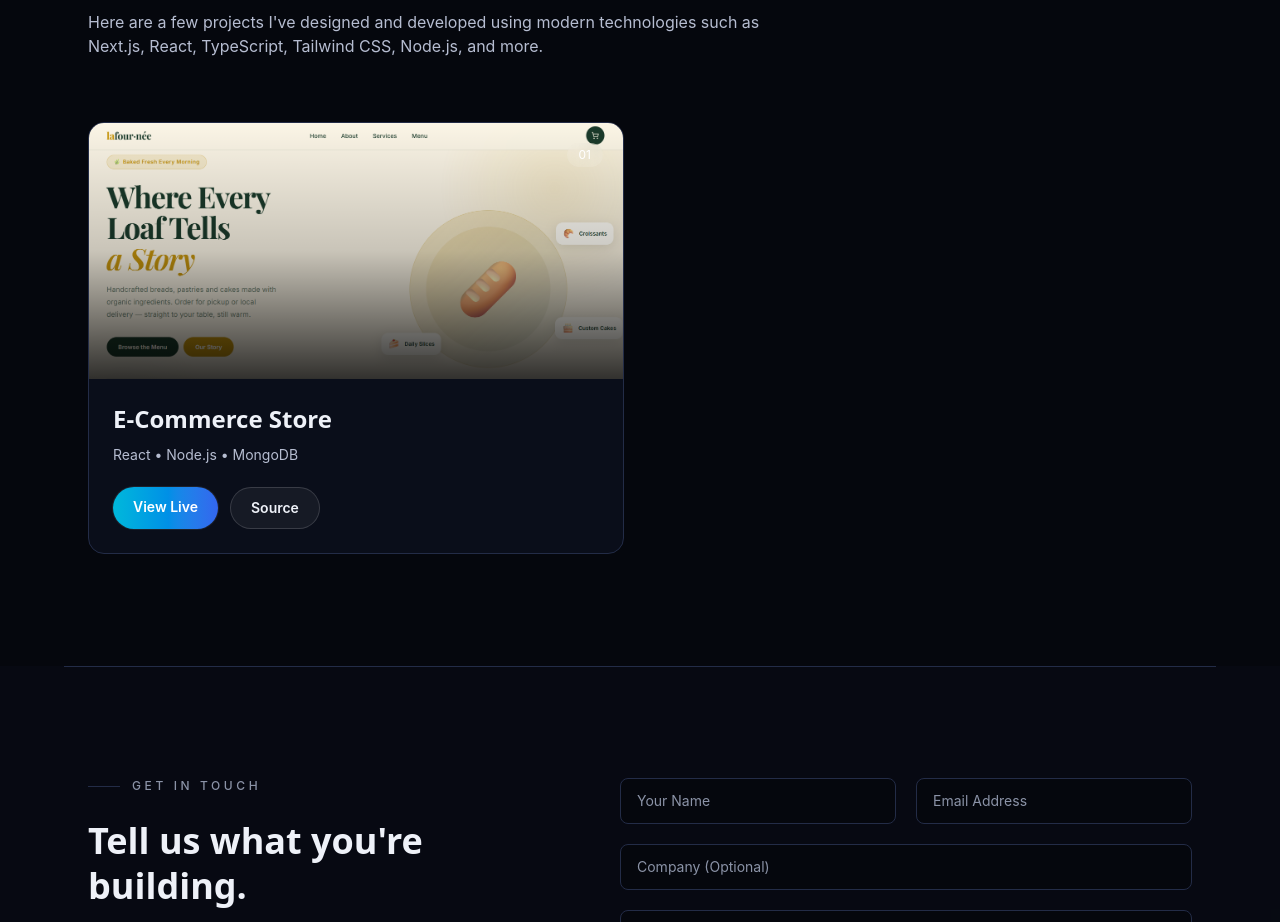
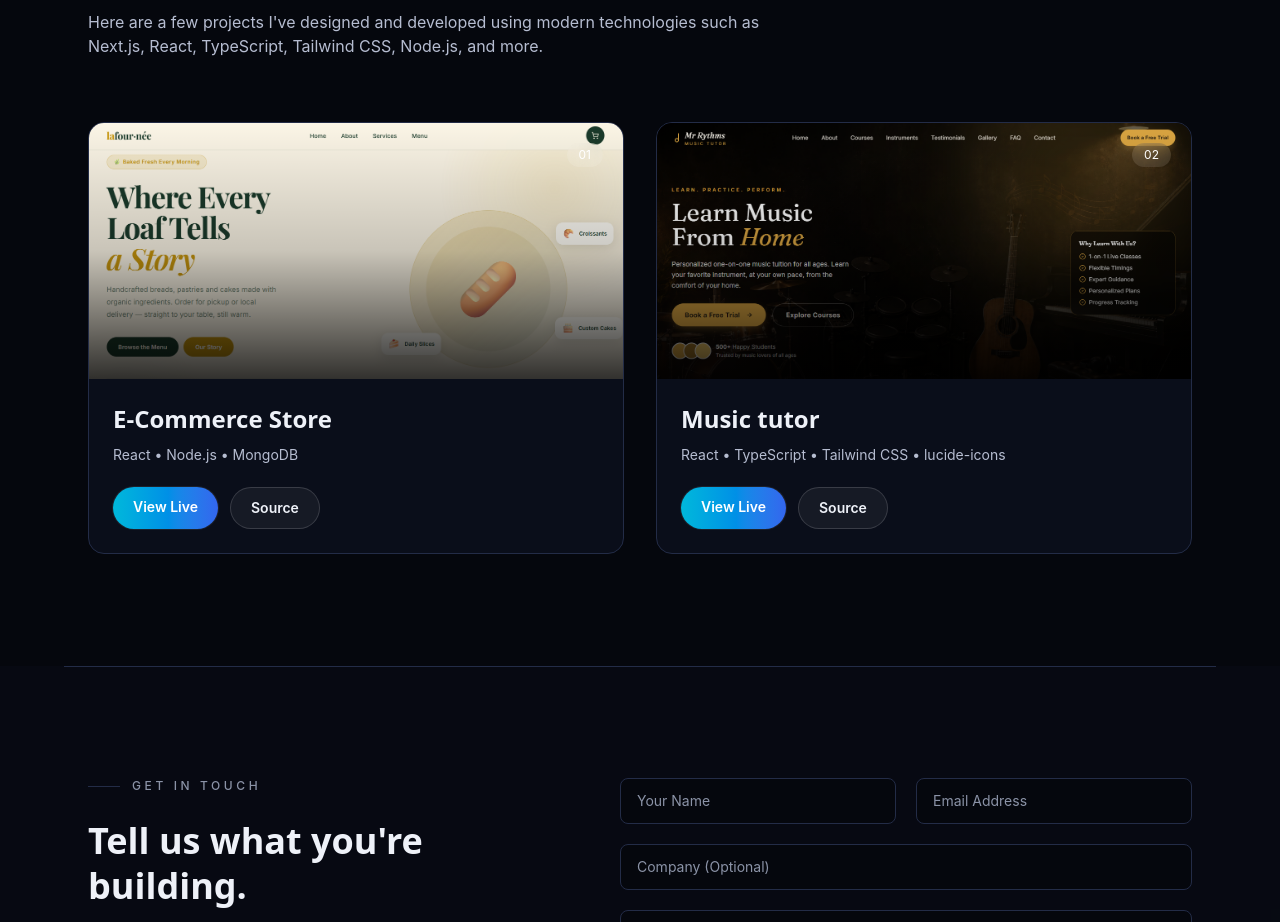
Before and after one commit to nithish1116/npx-brandworks, a Next.js app: page / in a window 1280 px wide. Shown: the part 2140-3062 px from the top of the page. Built offline with nearby package versions, Linux system fonts and the light colour scheme.

Commit message:
Add Music Tutor project to Portfolio and include corresponding image

```diff
--- a/components/Portfolio.tsx
+++ b/components/Portfolio.tsx
@@ -26,13 +26,13 @@ const WORK = [
     live: "https://lafournee-bakery.vercel.app/",
     github: "https://github.com/nithish1116/lafournee-bakery.git",
   },
-  // {
-  //   name: "Admin Dashboard",
-  //   type: "React • TypeScript • AG Grid",
-  //   image: "/projects/dashboard.jpg",
-  //   live: "https://your-dashboard-demo.com",
-  //   github: "https://github.com/yourusername/admin-dashboard",
-  // },
+  {
+    name: "Music tutor",
+    type: "React • TypeScript • Tailwind CSS • lucide-icons",
+    image: "/assets/mr-rythms-img.png",
+    live: "https://mr-rythms.vercel.app",
+    github: "https://github.com/nithish1116/mr-rythms.git",
+  },
 ];
 
 const Portfolio = () => {
```
Also changed, not shown: public/assets/mr-rythms-img.png (added).
